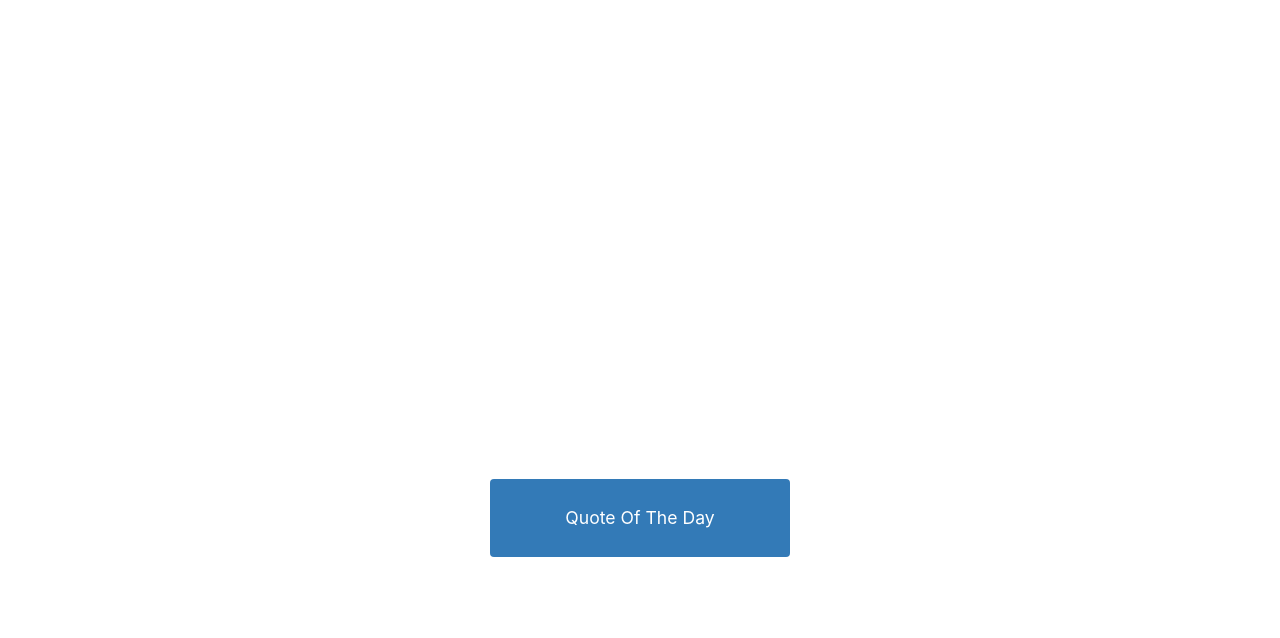
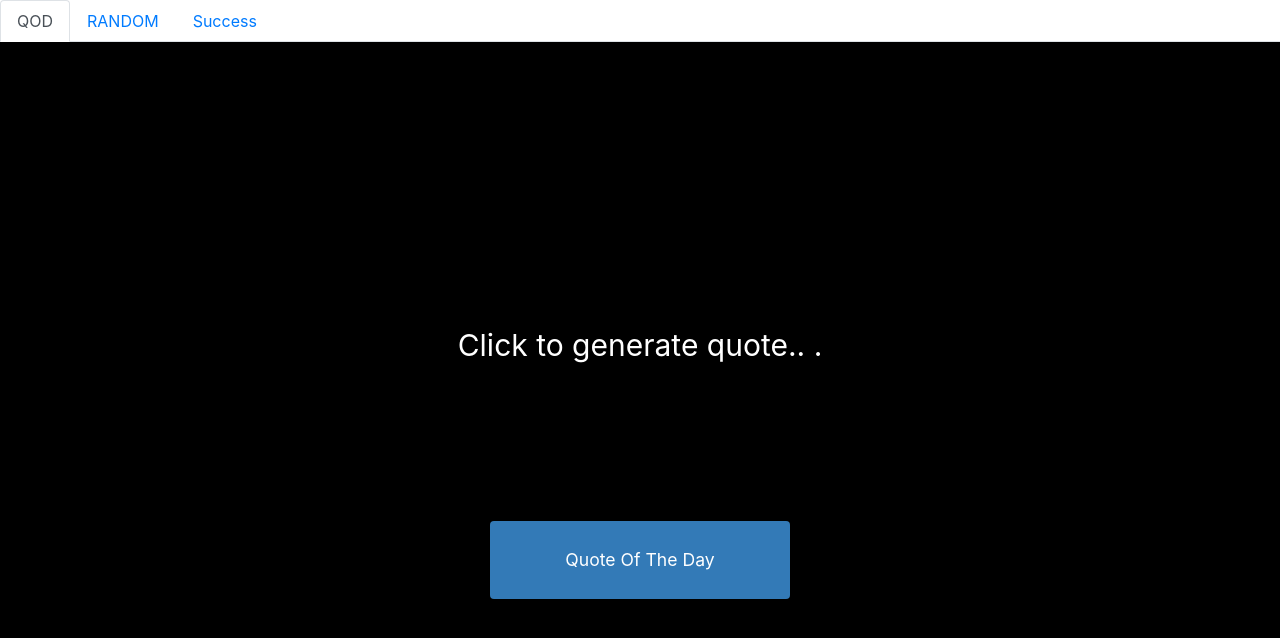
Before and after one commit to pravin-yadav/Quotes-Generator-Reactjs, a React (Create React App) app: page / in a window 1280 px wide. Shown: the top 638 px of the page. Built offline with nearby package versions, Linux system fonts and the light colour scheme.

Commit message:
Added Tabs to display quotes by categories.

```diff
--- a/src/App.css
+++ b/src/App.css
@@ -2,6 +2,12 @@
   text-align: center;
 }
 
+*{
+  margin: 0;
+  padding: 0;
+  box-sizing: border-box;
+  background-color: #000;
+}
 
 .quote {
   text-align: center;
@@ -23,3 +29,7 @@ button {
   width: 300px;
   cursor: pointer;
 }
+
+.nav{
+  background-color: #fff;
+}
--- a/src/App.js
+++ b/src/App.js
@@ -1,12 +1,29 @@
-import React from 'react';
+import React, {useState} from 'react';
 import QuotesGen from './QuotesGen';
+import Tabs from 'react-bootstrap/Tabs'
+import Tab from 'react-bootstrap/Tab'
 import 'bootstrap/dist/css/bootstrap.min.css';
 import './App.css';
 
 function App() {
+  const [key, setKey] = useState('qod');
   return (
     <div className="App">
-      <QuotesGen />
+       <Tabs
+          id="quotes-gen"
+          activeKey={key}
+          onSelect={(k) => setKey(k)}
+        >
+        <Tab eventKey="qod" title="QOD">
+          <QuotesGen />
+        </Tab>
+        <Tab eventKey="random" title="RANDOM">
+          <QuotesGen />
+        </Tab>
+        <Tab eventKey="success" title="Success">
+          <QuotesGen />
+        </Tab>
+      </Tabs>
     </div>
   );
 }
```
Also changed, not shown: 1 other file (tests, documents, lock files or other folders).
